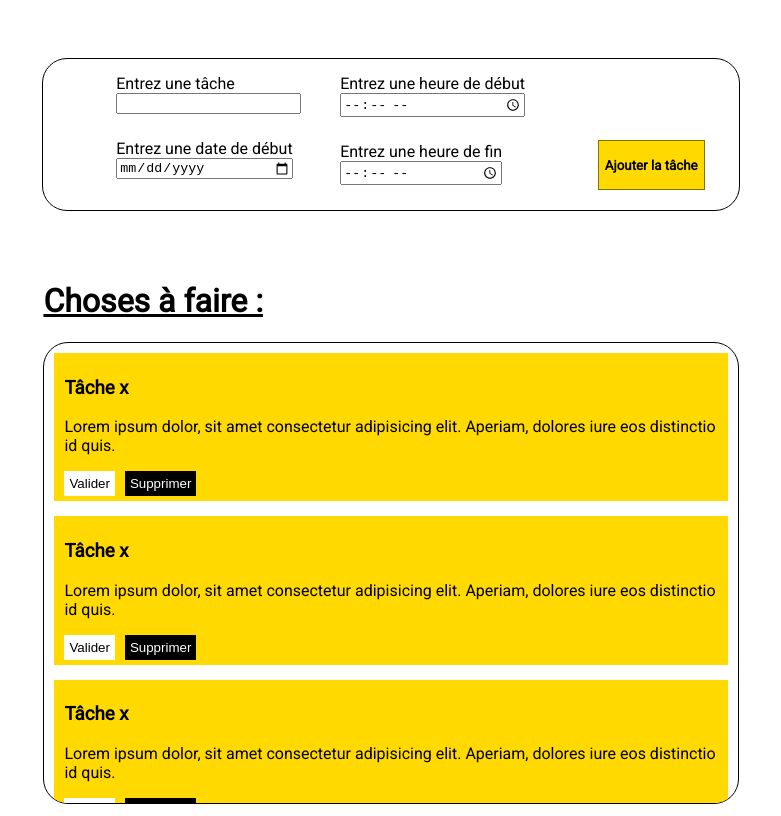
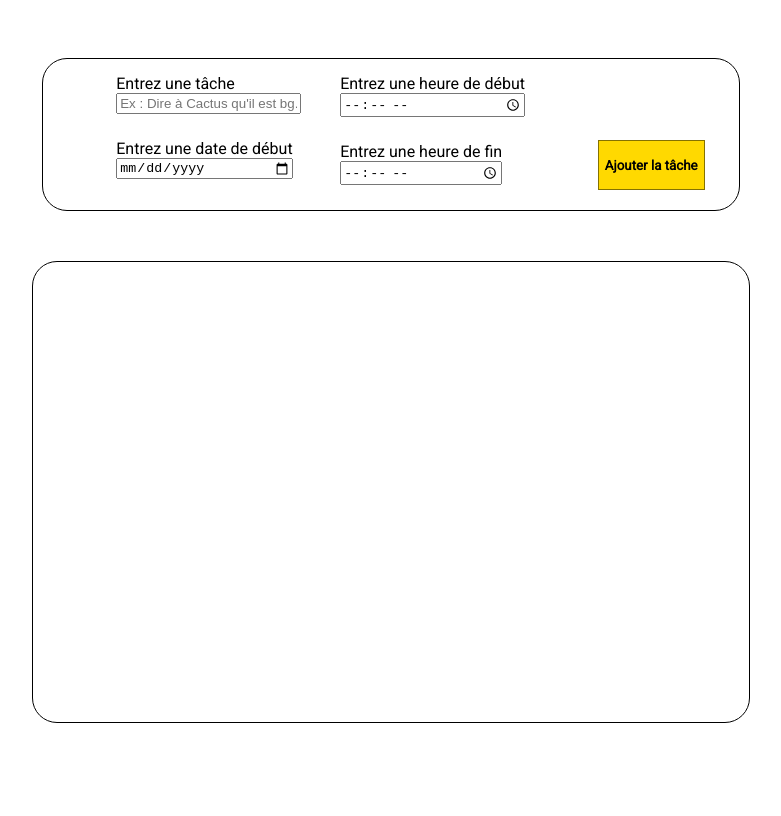
Before and after one commit to FannyHunin/timesheet, a React (Create React App) app: page / in a window 1280 px wide. Shown: the whole page, without its empty margins (249-1030 px from the left). Built offline with nearby package versions, Linux system fonts and the light colour scheme.

Commit message:
début de l'ajout des taches à la liste

```diff
--- a/package.json
+++ b/package.json
@@ -12,7 +12,8 @@
     "react-dom": "^17.0.0",
     "react-router-dom": "^5.2.0",
     "react-scripts": "3.4.4",
-    "typeface-roboto": "^1.1.13"
+    "typeface-roboto": "^1.1.13",
+    "uuid": "^8.3.1"
   },
   "scripts": {
     "start": "react-scripts start",
--- a/src/components/ajoutTaches/AjoutTaches.js
+++ b/src/components/ajoutTaches/AjoutTaches.js
@@ -1,14 +1,37 @@
-import React from 'react';
+import React, { useRef, useState } from 'react';
+import Taches from '../taches/Taches';
 import "./ajoutTaches.css"
+import pTask from "../taches/Taches";
+
 
 const AjoutTaches = () => {
+    const[toDos, setToDos] = useState([
+    ])
+    const inpValue = useRef(null)
+
+    const addTask = () => {
+        let toDosPanier = [...toDos];
+        pTask = inpValue.current.value
+        inpValue.current.value = ""
+        toDosPanier.push(toDosMap);
+        setToDos(toDosPanier);
+        setPAddTask(pTask);
+    }
+
+    const toDosMap = toDos.map ((e, i) => (
+        <Taches inpValue={inpValue} key={i} toDos={e}/>
+    ))
+
+
+
     return (
+       <div style={{width:"100%", display:"flex", flexDirection: "column", alignItems:"center"}}>
             <div className = "planningUtilisateur">
                <div className = "inputs">
                     <div className = "forms1">
                         <label htmlFor="">
                             Entrez une tâche
-                        <input type="text"/>
+                            <input ref={inpValue} type="text" placeholder="Ex : Dire à Cactus qu'il est bg."/>
                         </label>
                         <label htmlFor="">
                             Entrez une date de début
@@ -26,7 +49,13 @@ const AjoutTaches = () => {
                         </label>
                     </div>
                </div>
-           <button className="btnAjouter">Ajouter la tâche</button>
+               <button onClick={() => addTask()}
+                    className="btnAjouter">Ajouter la tâche
+                </button>
+                </div>
+            <div className="listeTaches">
+                {toDosMap}
+            </div>
        </div>
     );
 }
--- a/src/components/listeTaches/ListeTaches.js
+++ b/src/components/listeTaches/ListeTaches.js
@@ -1,16 +1,12 @@
 import React from 'react';
-import Taches from '../taches/Taches';
 import "./listeTaches.css"
 
 const ListeTaches = () => {
     return (
-        <div className="listeTaches">
+        <div>
             <h1>Choses à faire :</h1>
             <div className="divTaches">
-                <Taches/>
-                <Taches/>
-                <Taches/>
-                <Taches/>
+
             </div>
         </div>
     );
--- a/src/components/listeTaches/listeTaches.css
+++ b/src/components/listeTaches/listeTaches.css
@@ -1,9 +1,4 @@
-.listeTaches{
-    width: 55%;
-    font-family: 'Roboto', sans-serif;
-    margin-top: 50px;
 
-}
 .divTaches{
     border: rgb(0, 0, 0) solid 1px;
     border-radius: 25px;
--- a/src/components/pageCactus/PageCactus.js
+++ b/src/components/pageCactus/PageCactus.js
@@ -1,12 +1,10 @@
 import React from 'react';
 import AjoutTaches from '../ajoutTaches/AjoutTaches';
-import ListeTaches from '../listeTaches/ListeTaches';
 
 const PageCactus = () => {
     return (
         <div style={{width:"100%", display : "flex", flexDirection:"column", alignItems : "center"}}>
             <AjoutTaches/>
-            <ListeTaches/>
         </div>
     );
 }
--- a/src/components/taches/Taches.js
+++ b/src/components/taches/Taches.js
@@ -1,11 +1,12 @@
-import React from 'react';
+import React, {useRef, useState} from 'react';
 import "./taches.css"
 
 const Taches = () => {
+    const [pAddTask , setPAddTask] = useState("");
+    let pTask = pAddTask;
     return (
         <div className="taches">
-            <h3>Tâche x</h3>
-            <p>Lorem ipsum dolor, sit amet consectetur adipisicing elit. Aperiam, dolores iure eos distinctio id quis.</p>
+            <p>{pTask}</p>
             <div>
                 <button className="btnTaches">Valider</button>
                 <button className="btnTaches">Supprimer</button>
--- a/src/components/taches/taches.css
+++ b/src/components/taches/taches.css
@@ -26,3 +26,13 @@
 .btnTaches:last-child:hover{
     background-color: rgb(90, 90, 90);
 }
+.listeTaches{
+    width: 55%;
+    font-family: 'Roboto', sans-serif;
+    margin-top: 50px;
+    border: rgb(0, 0, 0) solid 1px;
+    border-radius: 25px;
+    padding: 10px;
+    height: 55vh;
+    overflow-y: scroll;
+}
```
Also changed, not shown: 1 other file (tests, documents, lock files or other folders). Lines whose indentation alone changed are shown as unchanged.
